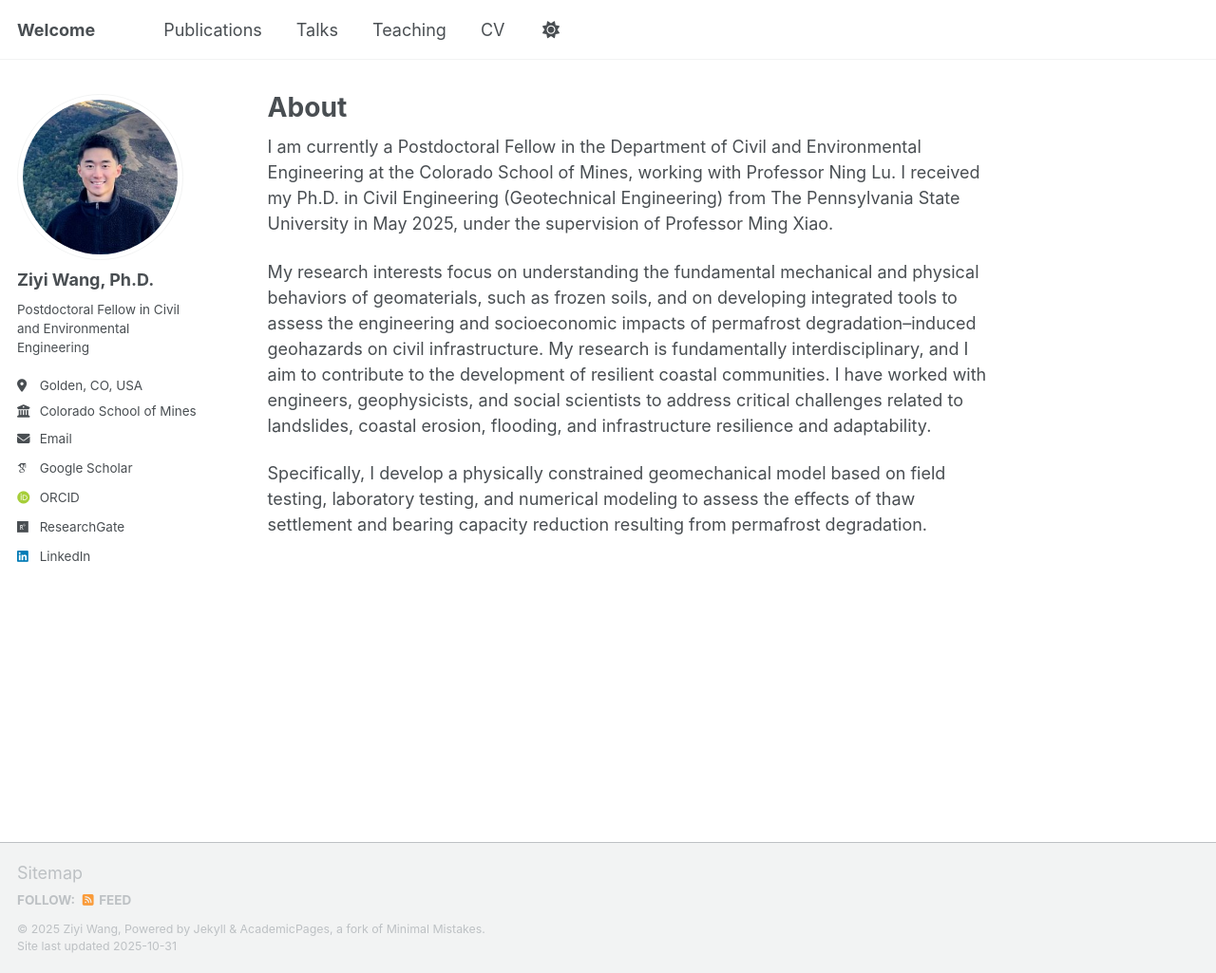
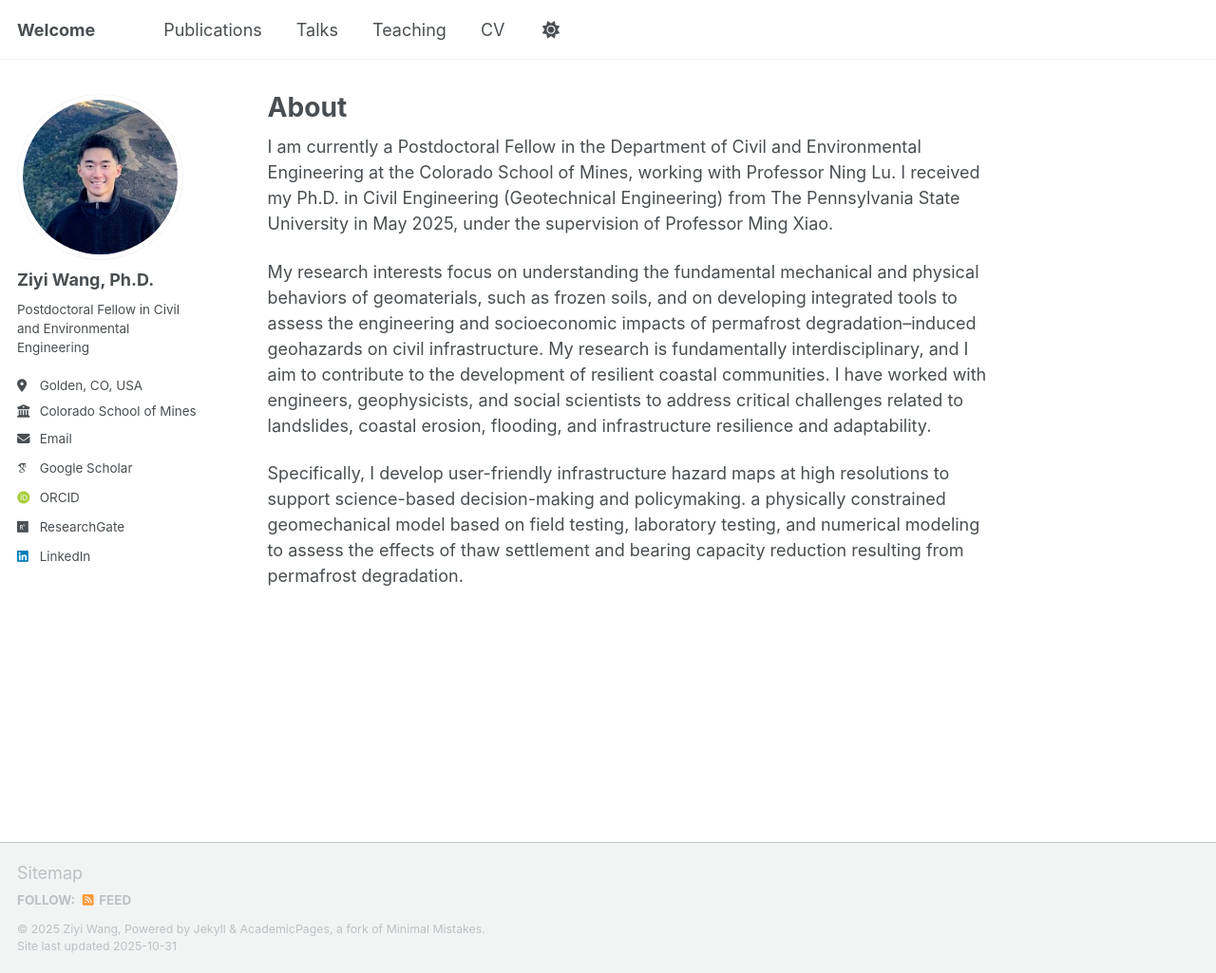
Before and after one commit to ziyiwang-ce/ziyiwang-ce.github.io, a Jekyll site: the page built from _pages/about.md, in a window 1280 px wide and 1025 px high. Shown: the whole window at 95% size. Built offline with Jekyll 4.4.1, drawn with Linux system fonts in a browser that asks for light colours; some web fonts are replaced; a script that is not in the unit is left out.

Commit message:
Update about.md

```diff
--- a/_pages/about.md
+++ b/_pages/about.md
@@ -11,4 +11,4 @@ I am currently a Postdoctoral Fellow in the Department of Civil and Environmenta
 
 My research interests focus on understanding the fundamental mechanical and physical behaviors of geomaterials, such as frozen soils, and on developing integrated tools to assess the engineering and socioeconomic impacts of permafrost degradation–induced geohazards on civil infrastructure. My research is fundamentally interdisciplinary, and I aim to contribute to the development of resilient coastal communities. I have worked with engineers, geophysicists, and social scientists to address critical challenges related to landslides, coastal erosion, flooding, and infrastructure resilience and adaptability.
 
-Specifically, I develop a physically constrained geomechanical model based on field testing, laboratory testing, and numerical modeling to assess the effects of thaw settlement and bearing capacity reduction resulting from permafrost degradation.
+Specifically, I develop user-friendly infrastructure hazard maps at high resolutions to support science-based decision-making and policymaking. a physically constrained geomechanical model based on field testing, laboratory testing, and numerical modeling to assess the effects of thaw settlement and bearing capacity reduction resulting from permafrost degradation.
```
